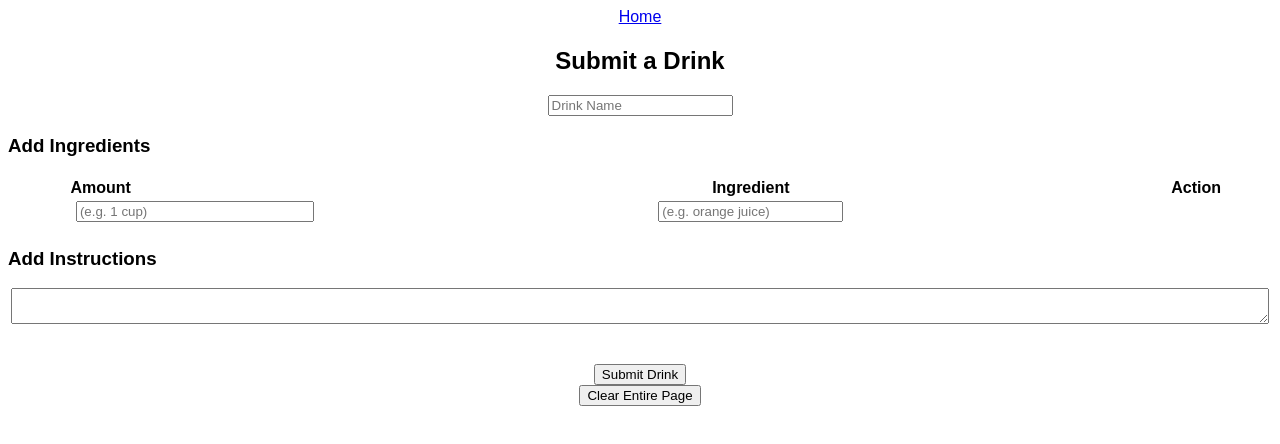
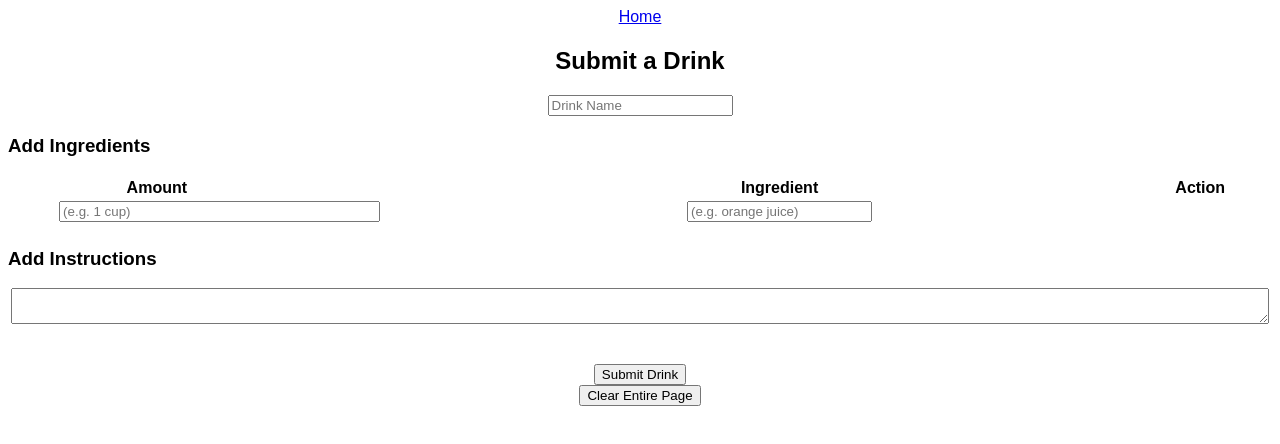
Before and after one commit to kongming92/6813_final, a plain HTML site: page submit.html in a window 1280 px wide. Drawn offline with nearby package versions, Linux system fonts and the light colour scheme.

Commit message:
submit redone again

```diff
--- a/submit.html
+++ b/submit.html
@@ -24,12 +24,12 @@
 			<h3>Add Ingredients</h3>
 			<table>
 				<tr>
-					<th style="width:25%;padding-right:15%;">Amount</th>
+					<th style="width:30%;padding-right:10%;">Amount</th>
 					<th style="width:50%;">Ingredient</th>
 					<th style="width:10%;">Action</th>
 				</tr>
 				<tr>
-					<td><input type="text" placeholder="(e.g. 1 cup)" id="currAmount" style="width:62.5%"/></td>
+					<td><input type="text" placeholder="(e.g. 1 cup)" id="currAmount" style="width:75%"/></td>
 					<td><input type="text" placeholder="(e.g. orange juice)" id="currIngredient" data-type="search"/></td>
 					<td><a href="#" data-role="button" data-icon="plus" data-iconpos="notext" id="addIngredient"></a>
 				</tr>
```
